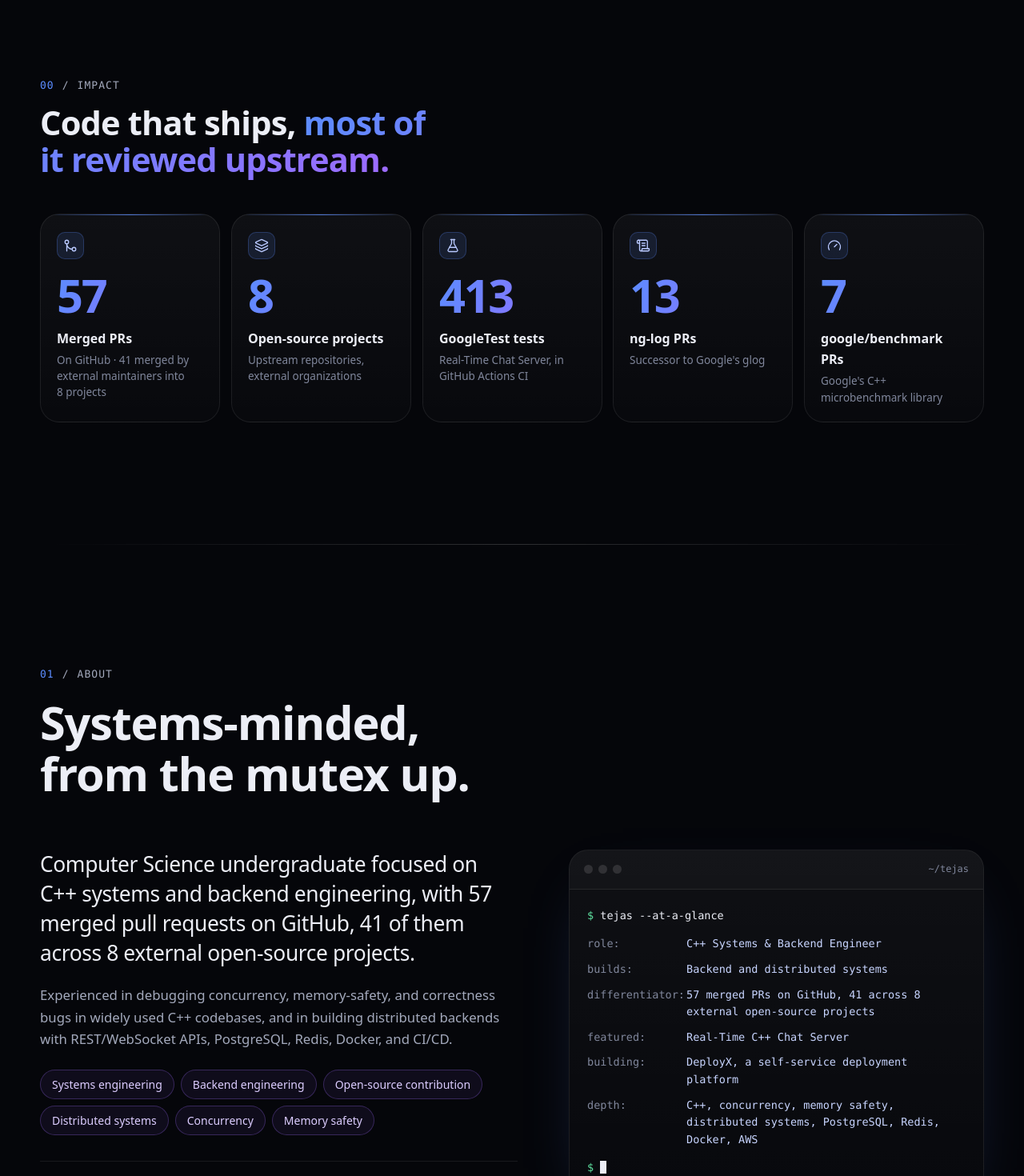
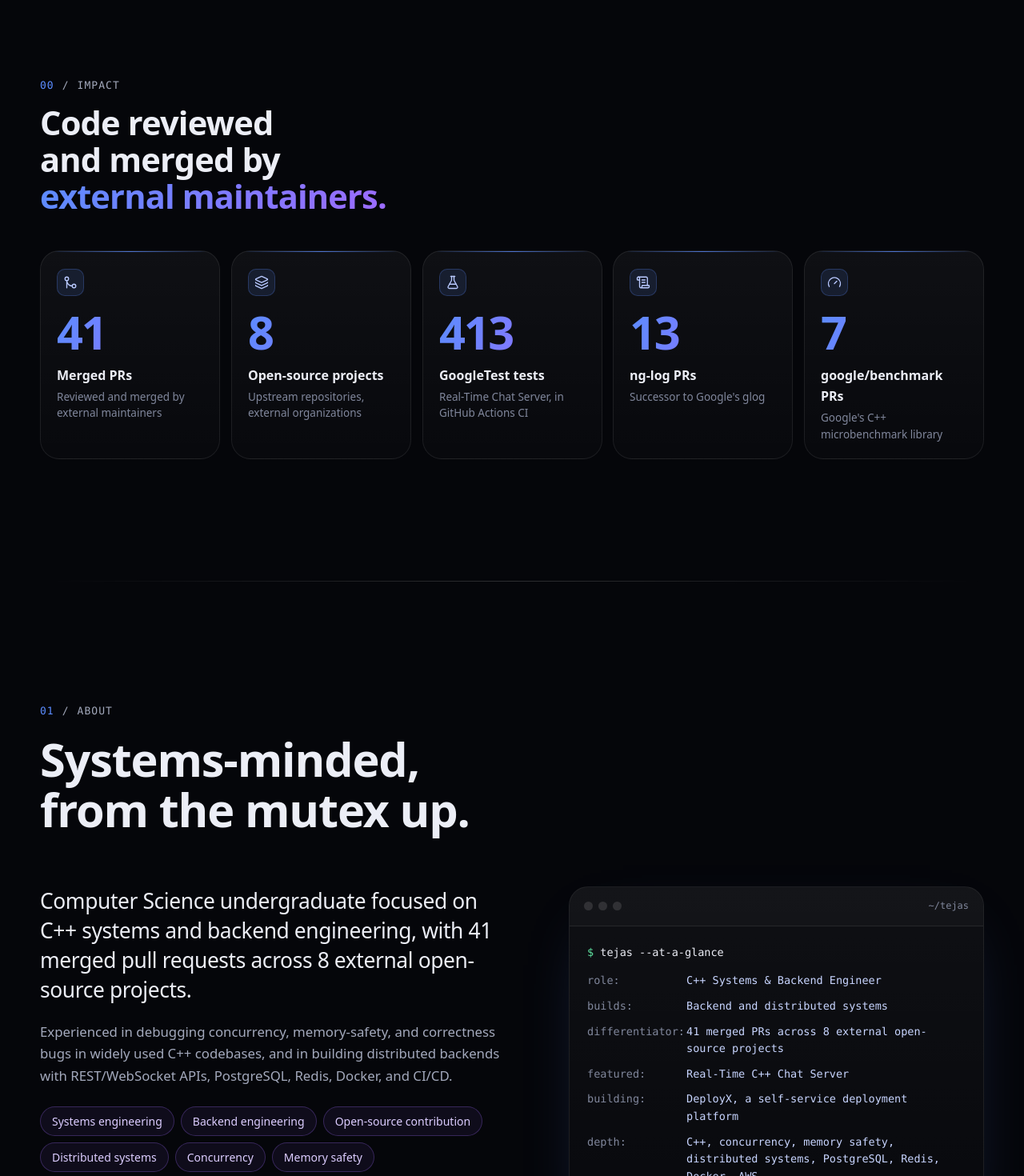
Before and after one commit to devtejasx/tejas-nagmote-portfolio, a React (Vite) app: page / in a window 1280 px wide. Shown: the part 800-2270 px from the top of the page at 80% size. Built offline with nearby package versions, Linux system fonts and the light colour scheme; a web font is replaced by a local one.

Commit message:
show only the 41 external merged PRs again

```diff
--- a/index.html
+++ b/index.html
@@ -6,7 +6,7 @@
     <title>Tejas Nagmote | C++ Systems &amp; Backend Engineer</title>
     <meta
       name="description"
-      content="Tejas Nagmote, C++ systems and backend engineer. Builds backend and distributed systems, with 57 merged pull requests on GitHub, 41 of them across 8 external open-source projects including ng-log and google/benchmark."
+      content="Tejas Nagmote, C++ systems and backend engineer. Builds backend and distributed systems, with 41 merged pull requests across 8 external open-source projects including ng-log and google/benchmark."
     />
     <meta name="author" content="Tejas Nagmote" />
     <meta name="theme-color" content="#05060a" />
@@ -23,7 +23,7 @@
     <meta property="og:title" content="Tejas Nagmote | C++ Systems & Backend Engineer" />
     <meta
       property="og:description"
-      content="C++ systems and backend engineering. 57 merged pull requests on GitHub, 41 of them across 8 external open-source projects, including ng-log and google/benchmark."
+      content="C++ systems and backend engineering. 41 merged pull requests across 8 external open-source projects, including ng-log and google/benchmark."
     />
     <meta property="og:url" content="%VITE_SITE_URL%" />
     <meta property="og:image" content="%VITE_SITE_URL%og-image.png" />
@@ -36,7 +36,7 @@
     <meta name="twitter:title" content="Tejas Nagmote | C++ Systems & Backend Engineer" />
     <meta
       name="twitter:description"
-      content="C++ systems and backend engineering. 57 merged pull requests on GitHub, 41 of them across 8 external open-source projects."
+      content="C++ systems and backend engineering. 41 merged pull requests across 8 external open-source projects."
     />
     <meta name="twitter:image" content="%VITE_SITE_URL%og-image.png" />
 
@@ -78,8 +78,7 @@
         <p>C++ Systems &amp; Backend Engineer · Bangalore, India</p>
         <p>
           Computer Science undergraduate at PES University focused on C++ systems and backend
-          engineering, with 57 merged pull requests on GitHub, 41 of them across 8 external
-          open-source projects.
+          engineering, with 41 merged pull requests across 8 external open-source projects.
         </p>
         <p>
           <a href="mailto:tejasnagmote520@gmail.com" style="color: #9cb8ff">Email</a> ·
--- a/src/data/profile.ts
+++ b/src/data/profile.ts
@@ -22,7 +22,7 @@ export const profile = {
   seeking: ['SDE', 'Backend', 'Systems', 'C++', 'Distributed systems'],
   /** Resume summary, split into paragraphs for the About section. */
   summary: [
-    'Computer Science undergraduate focused on C++ systems and backend engineering, with 57 merged pull requests on GitHub, 41 of them across 8 external open-source projects.',
+    'Computer Science undergraduate focused on C++ systems and backend engineering, with 41 merged pull requests across 8 external open-source projects.',
     'Experienced in debugging concurrency, memory-safety, and correctness bugs in widely used C++ codebases, and in building distributed backends with REST/WebSocket APIs, PostgreSQL, Redis, Docker, and CI/CD.',
   ],
   focusAreas: [
@@ -80,20 +80,9 @@ export interface Stat {
   context: string
 }
 
-/**
- * Every PR by devtejasx that GitHub reports as merged, as of 2026-11-14
- * (search `author:devtejasx type:pr is:merged`). It is the 41 external merges in
- * pullRequests.ts plus 3 in a PESU coursework repo and 13 in Tejas's own repos.
- */
-export const mergedOnGitHub = 57
-
-/** The Impact section. Per-project PR figures match pullRequests.ts. */
+/** The Impact section. PR figures match pullRequests.ts. */
 export const stats: Stat[] = [
-  {
-    value: mergedOnGitHub,
-    label: 'Merged PRs',
-    context: 'On GitHub · 41 merged by external maintainers into 8 projects',
-  },
+  { value: 41, label: 'Merged PRs', context: 'Reviewed and merged by external maintainers' },
   {
     value: 8,
     label: 'Open-source projects',
@@ -108,10 +97,7 @@ export const stats: Stat[] = [
 export const atAGlance: { key: string; value: string }[] = [
   { key: 'role', value: 'C++ Systems & Backend Engineer' },
   { key: 'builds', value: 'Backend and distributed systems' },
-  {
-    key: 'differentiator',
-    value: '57 merged PRs on GitHub, 41 across 8 external open-source projects',
-  },
+  { key: 'differentiator', value: '41 merged PRs across 8 external open-source projects' },
   { key: 'featured', value: 'Real-Time C++ Chat Server' },
   { key: 'building', value: 'DeployX, a self-service deployment platform' },
   {
--- a/src/data/timeline.ts
+++ b/src/data/timeline.ts
@@ -46,7 +46,7 @@ export const timeline: TimelineStop[] = [
     when: 'Now',
     title: 'Systems, backend and open source',
     points: [
-      '57 merged pull requests on GitHub, 41 of them across 8 external open-source projects',
+      '41 merged pull requests across 8 external open-source projects',
       'Real-Time Chat Server in C++20, validated by 413 GoogleTest tests',
       'Building DeployX, a self-service deployment platform (in progress)',
     ],
--- a/src/sections/Impact.tsx
+++ b/src/sections/Impact.tsx
@@ -30,7 +30,7 @@ export function Impact() {
             Impact
           </p>
           <h2 id="impact-title" className="impact__title">
-            Code that ships, <span className="gradient-text">most of it reviewed upstream.</span>
+            Code reviewed and merged by <span className="gradient-text">external maintainers.</span>
           </h2>
         </header>
 
--- a/src/sections/OpenSource.tsx
+++ b/src/sections/OpenSource.tsx
@@ -188,8 +188,7 @@ export function OpenSource() {
               41 merged pull requests across 8 upstream open-source projects
             </strong>{' '}
             maintained by external organizations, fixing concurrency, memory-safety and correctness
-            bugs through maintainer code review. 28 of the 41 are in C++ codebases. Counting my own
-            repositories, GitHub shows 57 merged pull requests in total.
+            bugs through maintainer code review. 28 of the 41 are in C++ codebases.
           </p>
         </SectionHeading>
 
```
Also changed, not shown: 2 other files (tests, documents, lock files or other folders).
